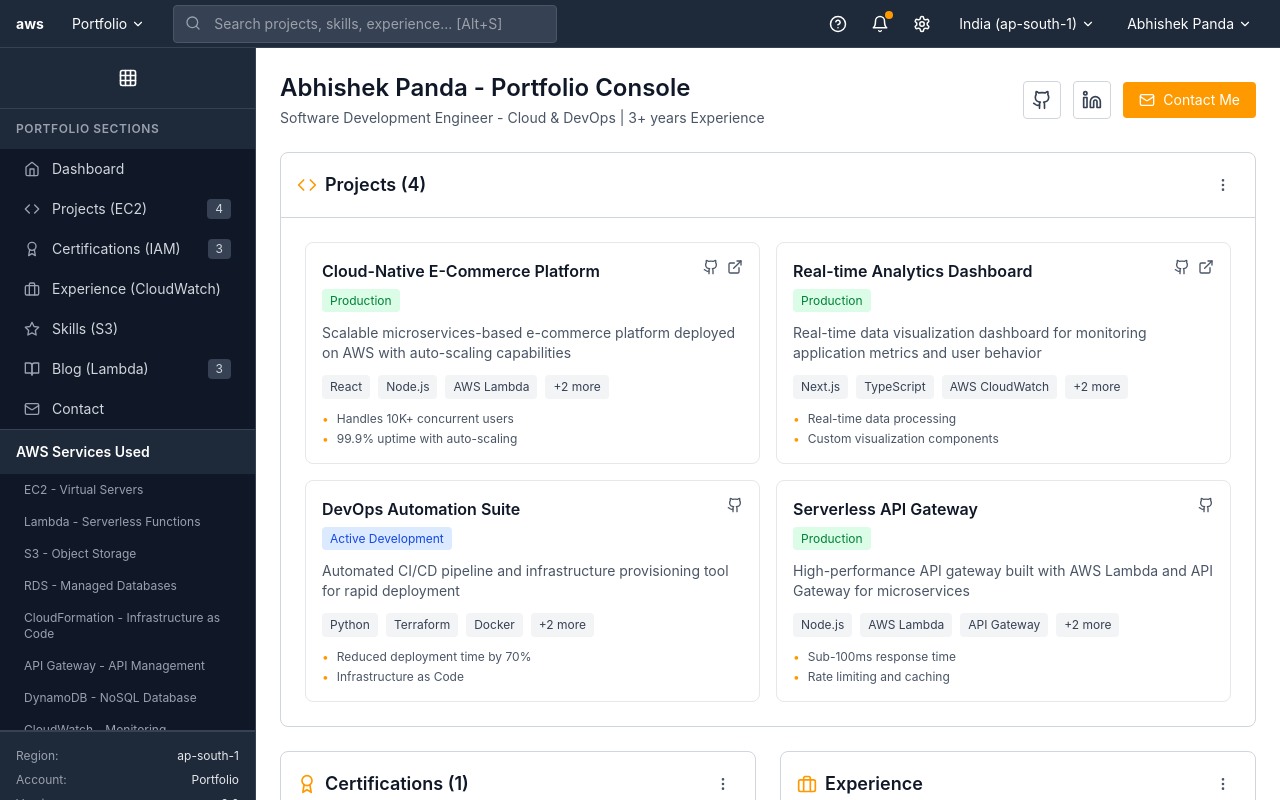
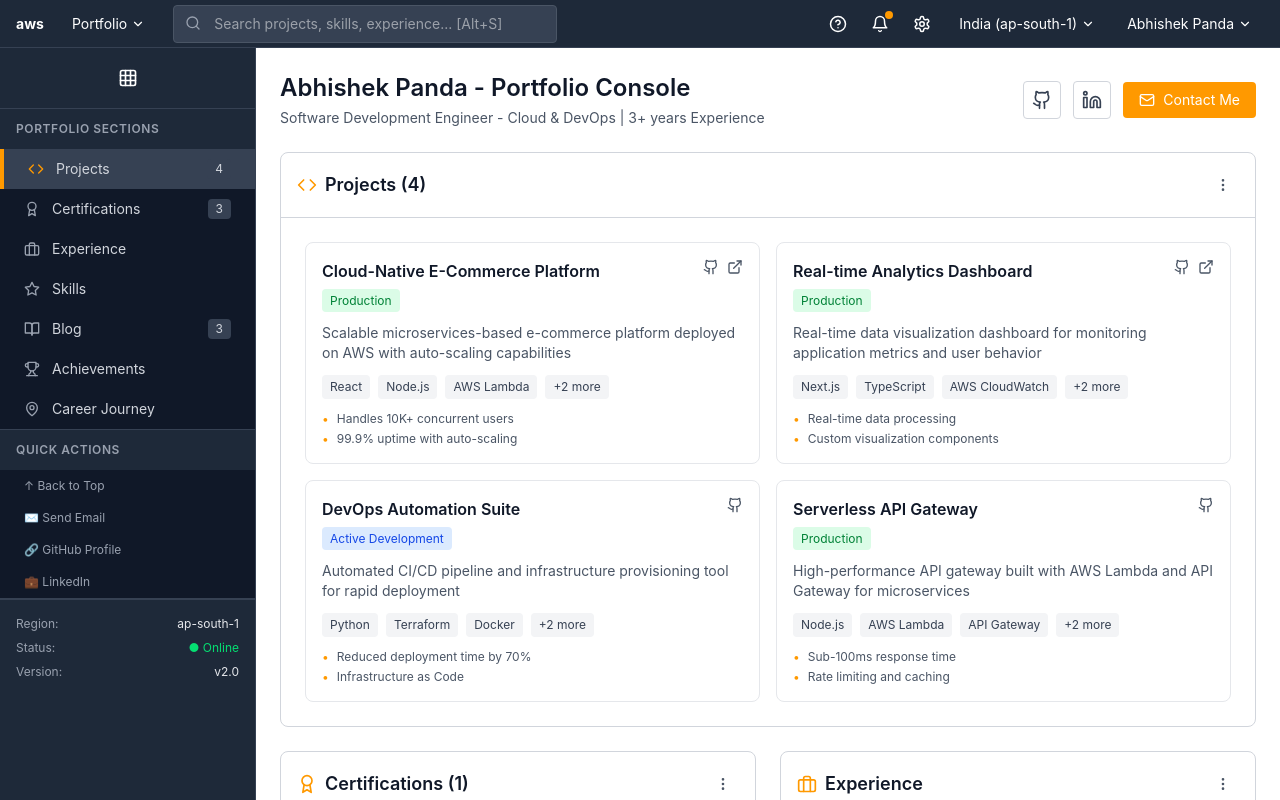
Before and after one commit to abhishekpanda0620/aws-console-portfolio, a Next.js app: page / in a window 1280 px wide. Built offline with nearby package versions, Linux system fonts and the light colour scheme.

Commit message:
Refactor Sidebar and PortfolioConsole components for improved navigation and organization

```diff
--- a/app/components/Sidebar.tsx
+++ b/app/components/Sidebar.tsx
@@ -1,31 +1,28 @@
 'use client';
-import { Star, Home, Grid3x3, Code, Award, Briefcase, BookOpen, Mail } from 'lucide-react';
+import { Star, Home, Grid3x3, Code, Award, Briefcase, BookOpen, Trophy, MapPin } from 'lucide-react';
 import { useState } from 'react';
 
 export default function Sidebar() {
   const [isExpanded, setIsExpanded] = useState(true);
+  const [activeSection, setActiveSection] = useState('projects');
 
   const portfolioSections = [
-    { label: 'Dashboard', icon: <Home size={16} />, href: '#dashboard' },
-    { label: 'Projects (EC2)', icon: <Code size={16} />, href: '#projects', count: 4 },
-    { label: 'Certifications (IAM)', icon: <Award size={16} />, href: '#certifications', count: 3 },
-    { label: 'Experience (CloudWatch)', icon: <Briefcase size={16} />, href: '#experience' },
-    { label: 'Skills (S3)', icon: <Star size={16} />, href: '#skills' },
-    { label: 'Blog (Lambda)', icon: <BookOpen size={16} />, href: '#blog', count: 3 },
-    { label: 'Contact', icon: <Mail size={16} />, href: '#contact' }
+    { label: 'Projects', icon: <Code size={16} />, href: 'projects', count: 4 },
+    { label: 'Certifications', icon: <Award size={16} />, href: 'certifications', count: 3 },
+    { label: 'Experience', icon: <Briefcase size={16} />, href: 'experience' },
+    { label: 'Skills', icon: <Star size={16} />, href: 'skills' },
+    { label: 'Blog', icon: <BookOpen size={16} />, href: 'blog', count: 3 },
+    { label: 'Achievements', icon: <Trophy size={16} />, href: 'achievements' },
+    { label: 'Career Journey', icon: <MapPin size={16} />, href: 'timeline' }
   ];
 
-  const awsServices = [
-    'EC2 - Virtual Servers',
-    'Lambda - Serverless Functions',
-    'S3 - Object Storage',
-    'RDS - Managed Databases',
-    'CloudFormation - Infrastructure as Code',
-    'API Gateway - API Management',
-    'DynamoDB - NoSQL Database',
-    'CloudWatch - Monitoring',
-    'IAM - Identity Management'
-  ];
+  const handleNavClick = (href: string) => {
+    setActiveSection(href);
+    const element = document.getElementById(href);
+    if (element) {
+      element.scrollIntoView({ behavior: 'smooth', block: 'start' });
+    }
+  };
 
   return (
     <aside className={`${isExpanded ? 'w-64' : 'w-16'} bg-gray-800 dark:bg-[#232f3e] border-r border-gray-700 dark:border-gray-700 transition-all duration-300 flex flex-col h-full`}>
@@ -49,13 +46,15 @@
             </div>
             <div className="bg-gray-900 dark:bg-[#1a2332]">
               {portfolioSections.map((section, index) => (
-                <a
+                <button
                   key={index}
-                  href={section.href}
-                  className="w-full px-6 py-2.5 text-left text-gray-300 dark:text-gray-300 text-sm hover:bg-gray-700 dark:hover:bg-[#37475a] hover:text-white flex items-center justify-between group transition-colors"
+                  onClick={() => handleNavClick(section.href)}
+                  className={`w-full px-6 py-2.5 text-left text-gray-300 dark:text-gray-300 text-sm hover:bg-gray-700 dark:hover:bg-[#37475a] hover:text-white flex items-center justify-between group transition-colors ${
+                    activeSection === section.href ? 'bg-gray-700 dark:bg-[#37475a] border-l-4 border-[#ff9900]' : ''
+                  }`}
                 >
                   <div className="flex items-center space-x-3">
-                    <span className="text-gray-400 dark:text-gray-400 group-hover:text-[#ff9900]">
+                    <span className={`${activeSection === section.href ? 'text-[#ff9900]' : 'text-gray-400 dark:text-gray-400'} group-hover:text-[#ff9900]`}>
                       {section.icon}
                     </span>
                     <span>{section.label}</span>
@@ -65,25 +64,45 @@
                       {section.count}
                     </span>
                   )}
-                </a>
+                </button>
               ))}
             </div>
           </div>
 
-          {/* AWS Services Reference */}
+          {/* Quick Actions */}
           <div className="border-b border-gray-700 dark:border-gray-700">
-            <button className="w-full px-4 py-3 text-left text-white font-semibold text-sm hover:bg-gray-700 dark:hover:bg-[#37475a] flex items-center justify-between">
-              <span>AWS Services Used</span>
-            </button>
-            <div className="bg-gray-900 dark:bg-[#1a2332] max-h-64 overflow-y-auto">
-              {awsServices.map((service, index) => (
-                <div
-                  key={index}
-                  className="px-6 py-2 text-gray-400 dark:text-gray-400 text-xs hover:bg-gray-700 dark:hover:bg-[#37475a] hover:text-white transition-colors"
-                >
-                  {service}
-                </div>
-              ))}
+            <div className="px-4 py-3 text-xs font-semibold text-gray-400 dark:text-gray-400 tracking-wider">
+              QUICK ACTIONS
+            </div>
+            <div className="bg-gray-900 dark:bg-[#1a2332]">
+              <button
+                onClick={() => window.scrollTo({ top: 0, behavior: 'smooth' })}
+                className="w-full px-6 py-2 text-left text-gray-400 dark:text-gray-400 text-xs hover:bg-gray-700 dark:hover:bg-[#37475a] hover:text-white transition-colors"
+              >
+                ↑ Back to Top
+              </button>
+              <a
+                href="mailto:abhishekpanda1999@gmail.com"
+                className="block w-full px-6 py-2 text-left text-gray-400 dark:text-gray-400 text-xs hover:bg-gray-700 dark:hover:bg-[#37475a] hover:text-white transition-colors"
+              >
+                ✉️ Send Email
+              </a>
+              <a
+                href="https://github.com/abhishekpanda1999"
+                target="_blank"
+                rel="noopener noreferrer"
+                className="block w-full px-6 py-2 text-left text-gray-400 dark:text-gray-400 text-xs hover:bg-gray-700 dark:hover:bg-[#37475a] hover:text-white transition-colors"
+              >
+                🔗 GitHub Profile
+              </a>
+              <a
+                href="https://www.linkedin.com/in/abhishek-panda1999/"
+                target="_blank"
+                rel="noopener noreferrer"
+                className="block w-full px-6 py-2 text-left text-gray-400 dark:text-gray-400 text-xs hover:bg-gray-700 dark:hover:bg-[#37475a] hover:text-white transition-colors"
+              >
+                💼 LinkedIn
+              </a>
             </div>
           </div>
 
@@ -95,8 +114,8 @@
                 <span className="text-gray-200 dark:text-gray-200">ap-south-1</span>
               </div>
               <div className="flex justify-between">
-                <span>Account:</span>
-                <span className="text-gray-200 dark:text-gray-200">Portfolio</span>
+                <span>Status:</span>
+                <span className="text-green-400">● Online</span>
               </div>
               <div className="flex justify-between">
                 <span>Version:</span>
@@ -104,50 +123,38 @@
               </div>
             </div>
           </div>
-
-          {/* Quick Links */}
-          <div className="p-4 border-t border-gray-700 dark:border-gray-700">
-            <div className="text-xs space-y-2">
-              <a
-                href="https://github.com/abhishekpanda1999"
-                target="_blank"
-                rel="noopener noreferrer"
-                className="block text-gray-400 dark:text-gray-400 hover:text-[#ff9900] transition-colors"
-              >
-                📚 GitHub Profile
-              </a>
-              <a
-                href="https://www.linkedin.com/in/abhishek-panda1999/"
-                target="_blank"
-                rel="noopener noreferrer"
-                className="block text-gray-400 dark:text-gray-400 hover:text-[#ff9900] transition-colors"
-              >
-                💼 LinkedIn
-              </a>
-              <a
-                href="mailto:abhishekpanda1999@gmail.com"
-                className="block text-gray-400 dark:text-gray-400 hover:text-[#ff9900] transition-colors"
-              >
-                💬 Contact
-              </a>
-            </div>
-          </div>
         </div>
       )}
 
       {!isExpanded && (
         <div className="flex-1 flex flex-col items-center py-4 space-y-4">
-          <button className="p-2 hover:bg-gray-700 dark:hover:bg-[#37475a] rounded text-white" title="Dashboard">
-            <Home size={20} />
-          </button>
-          <button className="p-2 hover:bg-gray-700 dark:hover:bg-[#37475a] rounded text-white" title="Projects">
+          <button
+            onClick={() => handleNavClick('projects')}
+            className="p-2 hover:bg-gray-700 dark:hover:bg-[#37475a] rounded text-white"
+            title="Projects"
+          >
             <Code size={20} />
           </button>
-          <button className="p-2 hover:bg-gray-700 dark:hover:bg-[#37475a] rounded text-white" title="Certifications">
+          <button
+            onClick={() => handleNavClick('certifications')}
+            className="p-2 hover:bg-gray-700 dark:hover:bg-[#37475a] rounded text-white"
+            title="Certifications"
+          >
             <Award size={20} />
           </button>
-          <button className="p-2 hover:bg-gray-700 dark:hover:bg-[#37475a] rounded text-white" title="Experience">
+          <button
+            onClick={() => handleNavClick('experience')}
+            className="p-2 hover:bg-gray-700 dark:hover:bg-[#37475a] rounded text-white"
+            title="Experience"
+          >
             <Briefcase size={20} />
+          </button>
+          <button
+            onClick={() => handleNavClick('skills')}
+            className="p-2 hover:bg-gray-700 dark:hover:bg-[#37475a] rounded text-white"
+            title="Skills"
+          >
+            <Star size={20} />
           </button>
         </div>
       )}
--- a/app/page.tsx
+++ b/app/page.tsx
@@ -45,7 +45,7 @@
       {/* Widgets Grid */}
       <div className="grid grid-cols-1 lg:grid-cols-2 gap-6">
         {/* Projects Widget */}
-        <div className="border border-gray-300 dark:border-gray-700 rounded-lg bg-white dark:bg-gray-800 lg:col-span-2">
+        <div id="projects" className="border border-gray-300 dark:border-gray-700 rounded-lg bg-white dark:bg-gray-800 lg:col-span-2 scroll-mt-6">
           <div className="flex items-center justify-between p-4 border-b border-gray-300 dark:border-gray-700">
             <div className="flex items-center space-x-2">
               <h2 className="text-lg font-semibold text-gray-900 dark:text-white flex items-center space-x-2">
@@ -133,7 +133,7 @@
         </div>
 
         {/* Certifications Widget */}
-        <div className="border border-gray-300 dark:border-gray-700 rounded-lg bg-white dark:bg-gray-800">
+        <div id="certifications" className="border border-gray-300 dark:border-gray-700 rounded-lg bg-white dark:bg-gray-800 scroll-mt-6">
           <div className="flex items-center justify-between p-4 border-b border-gray-300 dark:border-gray-700">
             <div className="flex items-center space-x-2">
               <h2 className="text-lg font-semibold text-gray-900 dark:text-white flex items-center space-x-2">
@@ -178,7 +178,7 @@
         </div>
 
         {/* Experience Widget */}
-        <div className="border border-gray-300 dark:border-gray-700 rounded-lg bg-white dark:bg-gray-800">
+        <div id="experience" className="border border-gray-300 dark:border-gray-700 rounded-lg bg-white dark:bg-gray-800 scroll-mt-6">
           <div className="flex items-center justify-between p-4 border-b border-gray-300 dark:border-gray-700">
             <div className="flex items-center space-x-2">
               <h2 className="text-lg font-semibold text-gray-900 dark:text-white flex items-center space-x-2">
@@ -218,7 +218,7 @@
         </div>
 
         {/* Skills Widget */}
-        <div className="border border-gray-300 dark:border-gray-700 rounded-lg bg-white dark:bg-gray-800">
+        <div id="skills" className="border border-gray-300 dark:border-gray-700 rounded-lg bg-white dark:bg-gray-800 scroll-mt-6">
           <div className="flex items-center justify-between p-4 border-b border-gray-300 dark:border-gray-700">
             <h2 className="text-lg font-semibold text-gray-900 dark:text-white">
               Skills & Technologies
@@ -279,7 +279,7 @@
         </div>
 
         {/* Blog Posts Widget */}
-        <div className="border border-gray-300 dark:border-gray-700 rounded-lg bg-white dark:bg-gray-800">
+        <div id="blog" className="border border-gray-300 dark:border-gray-700 rounded-lg bg-white dark:bg-gray-800 scroll-mt-6">
           <div className="flex items-center justify-between p-4 border-b border-gray-300 dark:border-gray-700">
             <h2 className="text-lg font-semibold text-gray-900 dark:text-white">
               Blog & Articles
@@ -318,7 +318,7 @@
         </div>
 
         {/* Achievements Widget */}
-        <div className="border border-gray-300 dark:border-gray-700 rounded-lg bg-white dark:bg-gray-800 lg:col-span-2">
+        <div id="achievements" className="border border-gray-300 dark:border-gray-700 rounded-lg bg-white dark:bg-gray-800 lg:col-span-2 scroll-mt-6">
           <div className="flex items-center justify-between p-4 border-b border-gray-300 dark:border-gray-700">
             <h2 className="text-lg font-semibold text-gray-900 dark:text-white">
               🏆 Key Achievements
@@ -346,7 +346,7 @@
         </div>
 
         {/* Career Timeline */}
-        <div className="border border-gray-300 dark:border-gray-700 rounded-lg bg-white dark:bg-gray-800 lg:col-span-2">
+        <div id="timeline" className="border border-gray-300 dark:border-gray-700 rounded-lg bg-white dark:bg-gray-800 lg:col-span-2 scroll-mt-6">
           <div className="flex items-center justify-between p-4 border-b border-gray-300 dark:border-gray-700">
             <h2 className="text-lg font-semibold text-gray-900 dark:text-white">
               🗺️ Career Journey
```
